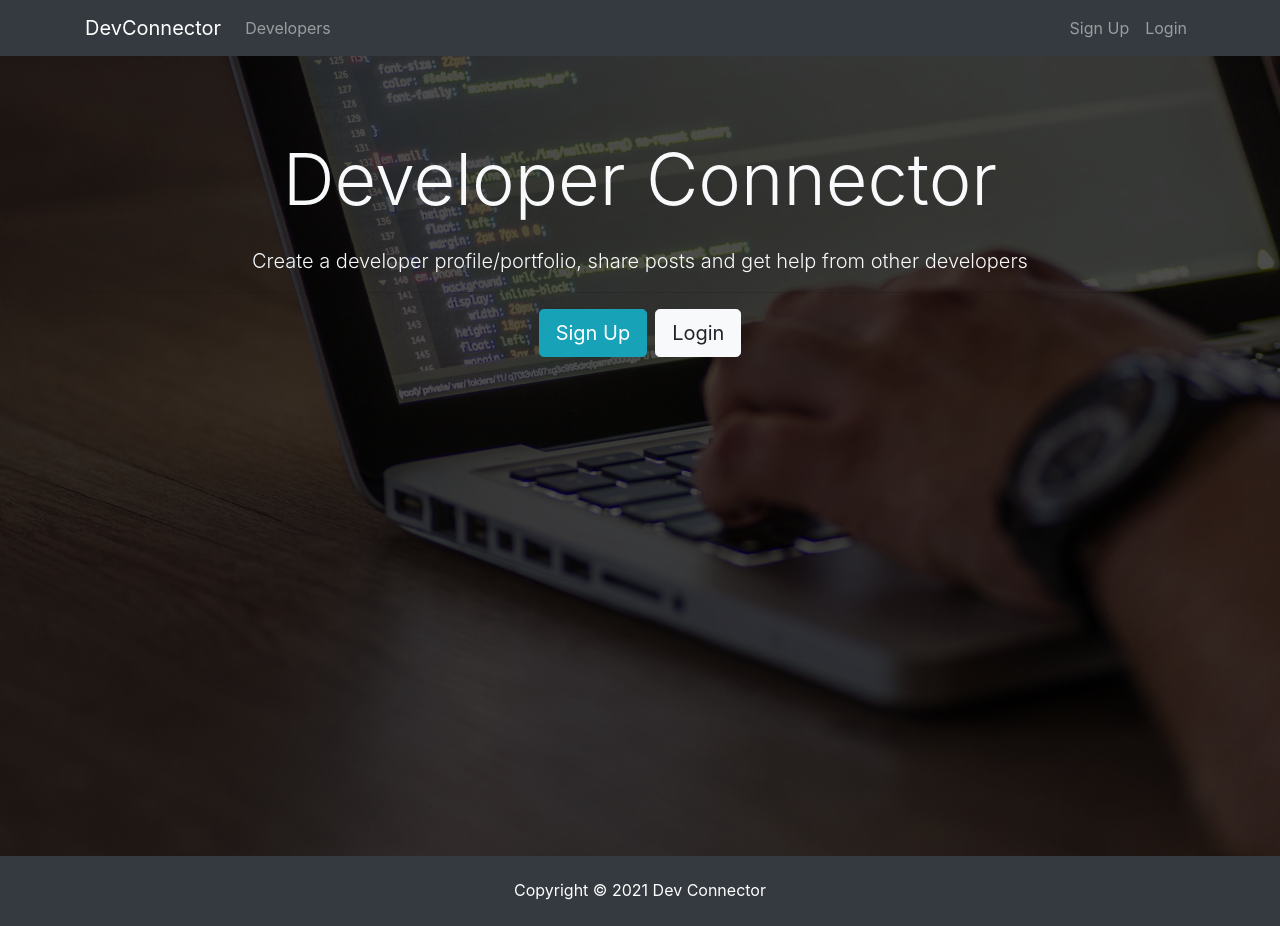
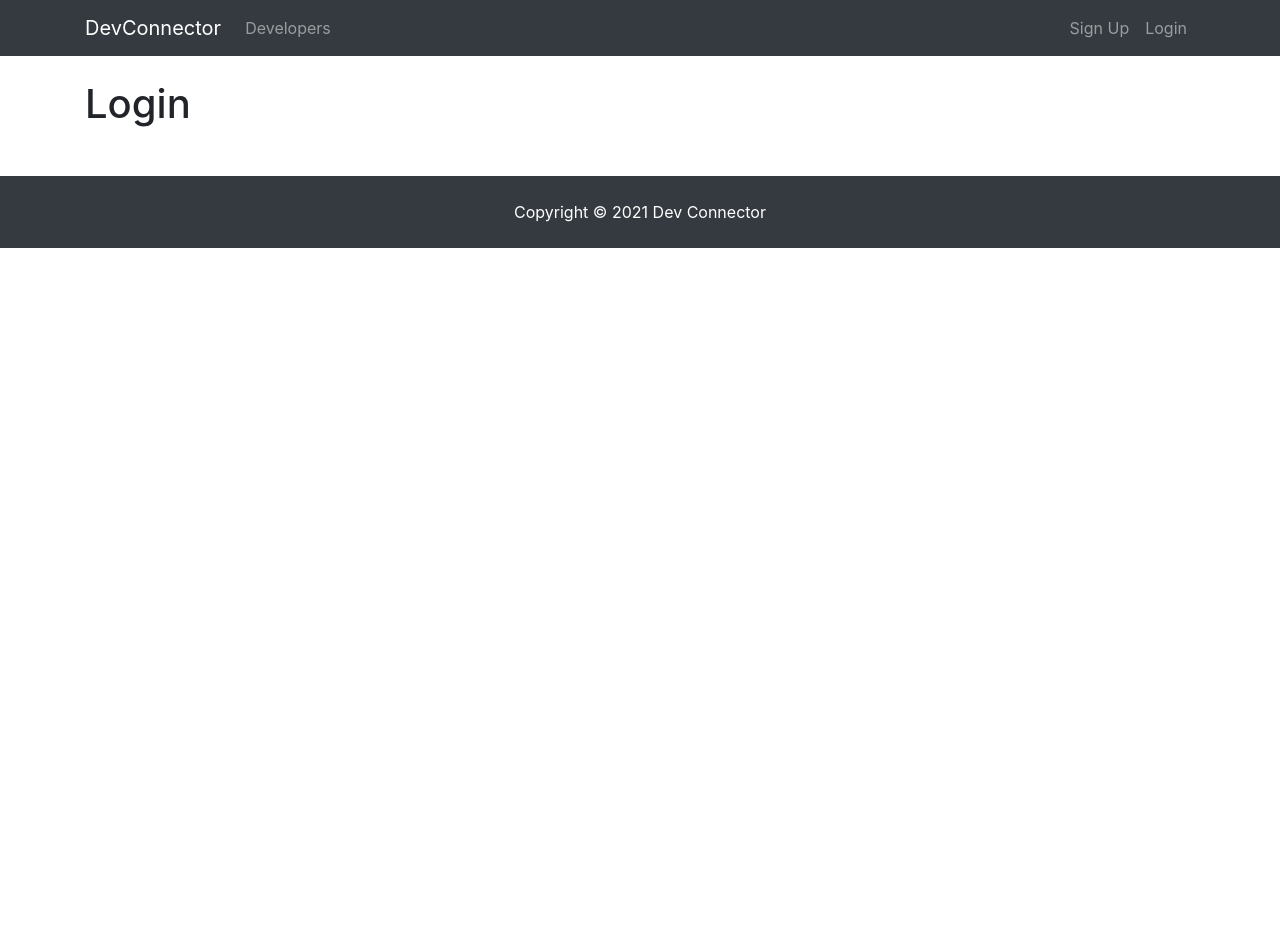
Before and after one commit to Ashish911/Media_APP, a React (Create React App) app in the folder client/: page /login in a window 1280 px wide. After the commit the page ends 800 px from the top, so only its background shows below. Built offline with nearby package versions, Linux system fonts and the light colour scheme.

Commit message:
react router implemented

```diff
--- a/client/package.json
+++ b/client/package.json
@@ -8,6 +8,7 @@
     "@testing-library/user-event": "^12.8.3",
     "react": "^17.0.2",
     "react-dom": "^17.0.2",
+    "react-router-dom": "^5.2.0",
     "react-scripts": "4.0.3",
     "web-vitals": "^1.1.1"
   },
--- a/client/src/App.js
+++ b/client/src/App.js
@@ -1,15 +1,25 @@
 import './App.css';
+import { BrowserRouter as Router, Route } from 'react-router-dom';
+
 import Navbar from './components/layout/Navbar';
 import Footer from './components/layout/Footer';
 import Landing from './components/layout/Landing';
+import Register from './components/auth/Register';
+import Login from './components/auth/Login';
 
 function App() {
   return (
-    <div className='App'>
-      <Navbar />
-      <Landing />
-      <Footer />
-    </div>
+    <Router>
+      <div className='App'>
+        <Navbar />
+        <Route exact path='/' component={Landing} />
+        <div className='container'>
+          <Route exact path='/register' component={Register} />
+          <Route exact path='/login' component={Login} />
+        </div>
+        <Footer />
+      </div>
+    </Router>
   );
 }
 
--- /dev/null
+++ b/client/src/components/auth/Login.js
@@ -0,0 +1,11 @@
+import React from 'react';
+
+const Login = () => {
+  return (
+    <div>
+      <h1>Login</h1>
+    </div>
+  );
+};
+
+export default Login;
--- /dev/null
+++ b/client/src/components/auth/Register.js
@@ -0,0 +1,11 @@
+import React from 'react';
+
+const Regiser = () => {
+  return (
+    <div>
+      <h1>Register</h1>
+    </div>
+  );
+};
+
+export default Regiser;
--- a/client/src/components/layout/Landing.js
+++ b/client/src/components/layout/Landing.js
@@ -1,4 +1,5 @@
 import React from 'react';
+import { Link } from 'react-router-dom';
 
 const Landing = () => {
   return (
@@ -14,12 +15,12 @@ const Landing = () => {
                 from other developers
               </p>
               <hr />
-              <a href='register.html' className='btn btn-lg btn-info mr-2'>
+              <Link to='/register' className='btn btn-lg btn-info mr-2'>
                 Sign Up
-              </a>
-              <a href='login.html' className='btn btn-lg btn-light'>
+              </Link>
+              <Link to='/login' className='btn btn-lg btn-light'>
                 Login
-              </a>
+              </Link>
             </div>
           </div>
         </div>
--- a/client/src/components/layout/Navbar.js
+++ b/client/src/components/layout/Navbar.js
@@ -1,13 +1,14 @@
 import React from 'react';
+import { Link } from 'react-router-dom';
 
 const Navbar = () => {
   return (
     <div>
       <nav className='navbar navbar-expand-sm navbar-dark bg-dark mb-4'>
         <div className='container'>
-          <a className='navbar-brand' href='landing.html'>
+          <Link className='navbar-brand' to='/'>
             DevConnector
-          </a>
+          </Link>
           <button
             className='navbar-toggler'
             type='button'
@@ -29,14 +30,14 @@ const Navbar = () => {
 
             <ul className='navbar-nav ml-auto'>
               <li className='nav-item'>
-                <a className='nav-link' href='register.html'>
+                <Link className='nav-link' to='/register'>
                   Sign Up
-                </a>
+                </Link>
               </li>
               <li className='nav-item'>
-                <a className='nav-link' href='login.html'>
+                <Link className='nav-link' to='/login'>
                   Login
-                </a>
+                </Link>
               </li>
             </ul>
           </div>
```
Also changed, not shown: 1 other file (tests, documents, lock files or other folders).
